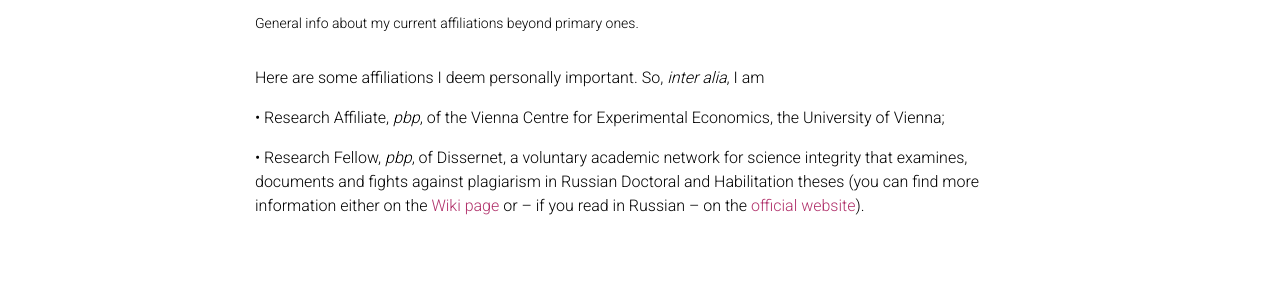
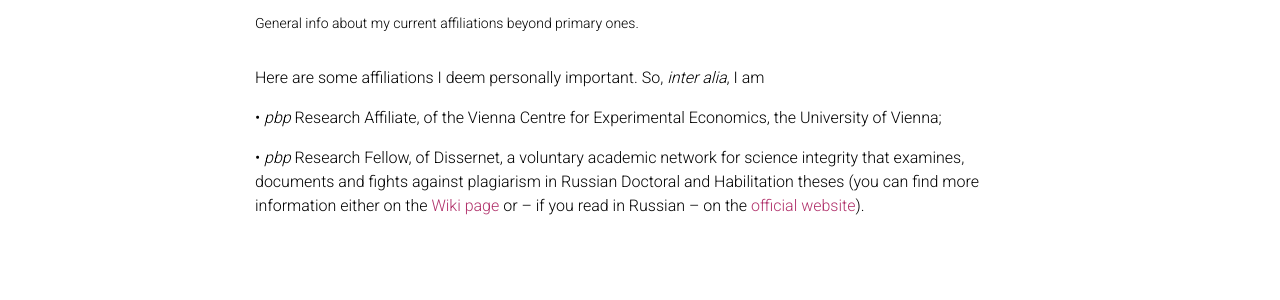
Before and after one commit to egorbronnikov/egorbronnikov.github.io, a Jekyll site: the page built from _pages/affiliations.md, in a window 1280 px wide. Shown: the part 148-448 px from the top of the page. Built offline with Jekyll 4.4.1, drawn with Linux system fonts in a browser that asks for light colours; comment, search, counter and statistics services are not loaded; a style sheet for code colours, icons or effects is not loaded.

```diff
--- a/_pages/affiliations.md
+++ b/_pages/affiliations.md
@@ -8,9 +8,9 @@ nav: false
 
 Here are some affiliations I deem personally important. So, <i>inter alia</i>, I am
 
-&#x2022; Research Affiliate, <i>pbp</i>, of the Vienna Centre for Experimental Economics, the University of Vienna;
+&#x2022; <i>pbp</i> Research Affiliate, of the Vienna Centre for Experimental Economics, the University of Vienna;
 
-&#x2022; Research Fellow, <i>pbp</i>,  of Dissernet, a voluntary academic network for science integrity that examines, documents and fights against plagiarism in Russian Doctoral and Habilitation theses (you can find more information either on the [Wiki page](https://en.wikipedia.org/wiki/Dissernet) or -- if you read in Russian -- on the [official website](https://www.dissernet.org/)).
+&#x2022; <i>pbp</i> Research Fellow,  of Dissernet, a voluntary academic network for science integrity that examines, documents and fights against plagiarism in Russian Doctoral and Habilitation theses (you can find more information either on the [Wiki page](https://en.wikipedia.org/wiki/Dissernet) or -- if you read in Russian -- on the [official website](https://www.dissernet.org/)).
 
 <!-- &#x2022; Member of the Society for Experimental Finance ([SEF](https://www.experimentalfinance.org/)); -->
 
```
